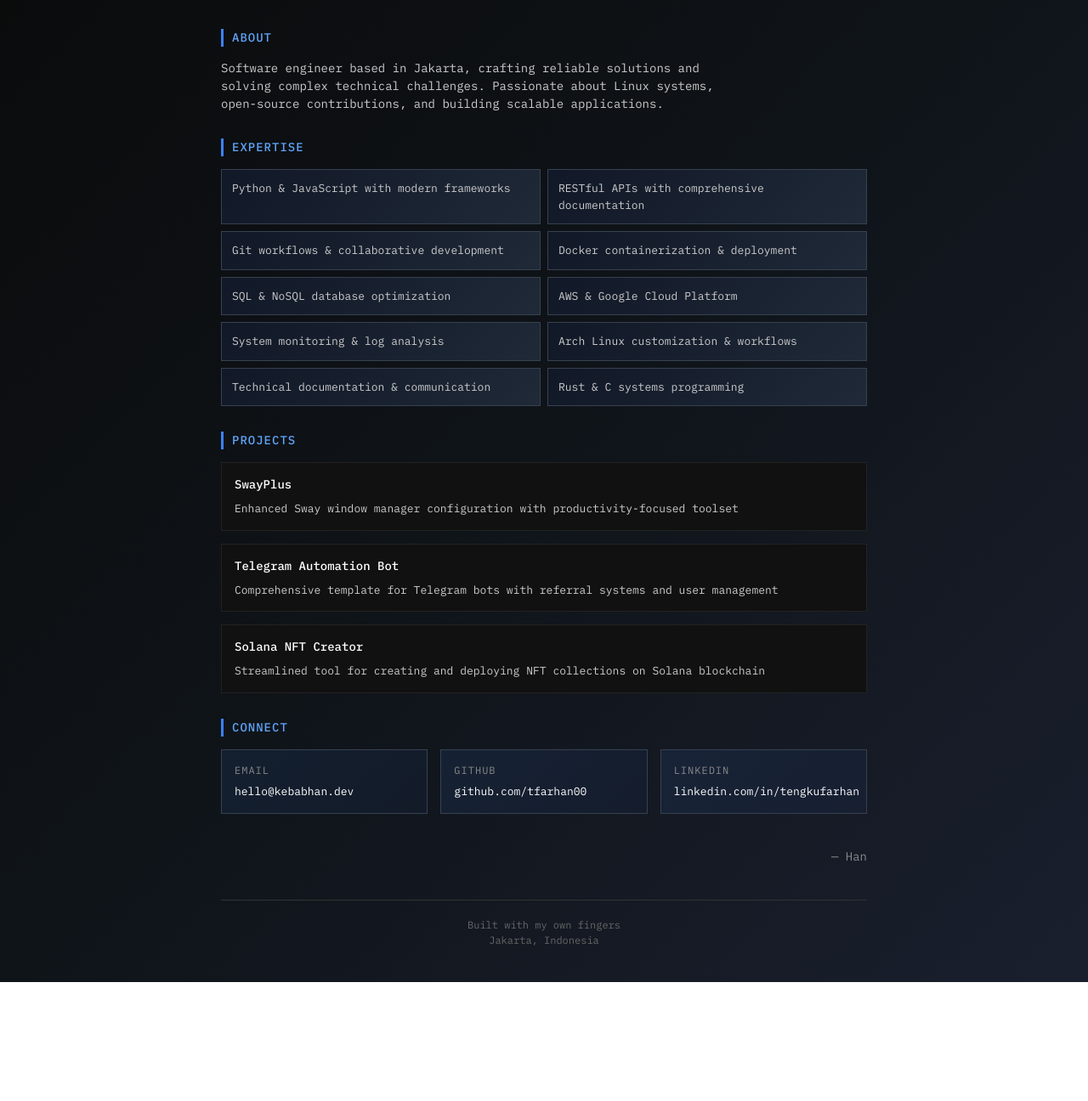
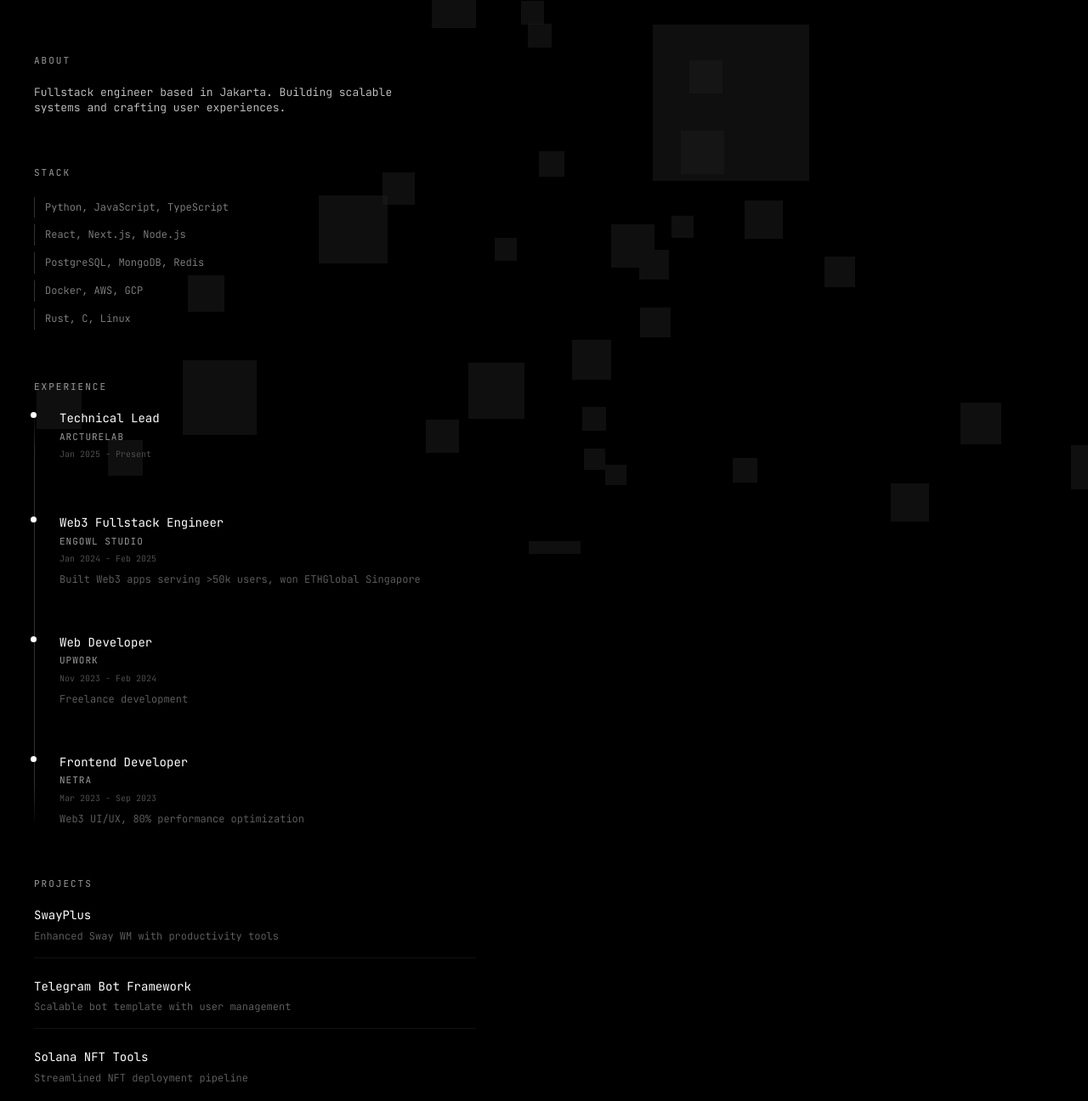
Before and after one commit to tfarhan00/tfarhan00.github.io, a plain HTML site: page index.html in a window 1280 px wide. Shown: the part 148-1444 px from the top of the page at 85% size. Before the commit the page ends 1304 px from the top, so only its background shows below. Drawn offline with nearby package versions, Linux system fonts and the light colour scheme.

Commit message:
Update index.html

```diff
--- a/index.html
+++ b/index.html
@@ -3,8 +3,8 @@
 <head>
     <meta charset="UTF-8">
     <meta name="viewport" content="width=device-width, initial-scale=1.0">
-    <title>Tengku Farhan - Software Engineer</title>
-    <link href="https://fonts.googleapis.com/css2?family=IBM+Plex+Mono:wght@300;400;500&display=swap" rel="stylesheet">
+    <title>Tengku Farhan</title>
+    <link href="https://fonts.googleapis.com/css2?family=JetBrains+Mono:wght@300;400;500&display=swap" rel="stylesheet">
     <style>
         * {
             margin: 0;
@@ -13,197 +13,307 @@
         }
 
         body {
-            font-family: 'IBM Plex Mono', monospace;
-            background: linear-gradient(135deg, #0a0a0a 0%, #0f1419 50%, #1a1f2e 100%);
-            color: #e0e0e0;
-            line-height: 1.5;
-            font-size: 14px;
-            min-height: 100vh;
+            font-family: 'JetBrains Mono', monospace;
+            background: #000;
+            color: #fff;
+            line-height: 1.4;
+            font-size: 13px;
+            overflow-x: hidden;
+        }
+
+        #canvas {
+            position: fixed;
+            top: 0;
+            left: 0;
+            width: 100%;
+            height: 100%;
+            z-index: -1;
+            opacity: 0.1;
         }
 
         .container {
-            max-width: 800px;
-            margin: 0 auto;
-            padding: 40px 20px;
+            max-width: 600px;
+            padding: 60px 40px;
+            position: relative;
+            z-index: 1;
         }
 
         .header {
-            border-bottom: 1px solid #2d3748;
-            background: linear-gradient(90deg, rgba(59, 130, 246, 0.1), rgba(37, 99, 235, 0.05));
-            padding: 20px;
-            margin-bottom: 40px;
+            margin-bottom: 80px;
         }
 
         .name {
-            font-size: 24px;
-            font-weight: 500;
-            color: #ffffff;
-            margin-bottom: 4px;
+            font-size: 32px;
+            font-weight: 300;
+            letter-spacing: -1px;
+            margin-bottom: 8px;
         }
 
         .title {
             font-size: 14px;
-            color: #888;
+            color: #666;
             font-weight: 300;
         }
 
         .section {
-            margin-bottom: 30px;
+            margin-bottom: 60px;
         }
 
         .section-title {
-            font-size: 14px;
-            color: #60a5fa;
-            font-weight: 500;
-            margin-bottom: 15px;
+            font-size: 11px;
+            color: #999;
+            font-weight: 400;
+            margin-bottom: 20px;
             text-transform: uppercase;
-            letter-spacing: 1px;
-            border-left: 3px solid #3b82f6;
-            padding-left: 10px;
+            letter-spacing: 2px;
         }
 
         .about {
             color: #ccc;
-            max-width: 600px;
+            font-weight: 300;
+            max-width: 480px;
         }
 
         .skills {
-            display: grid;
-            grid-template-columns: repeat(auto-fit, minmax(350px, 1fr));
+            display: flex;
+            flex-direction: column;
             gap: 8px;
         }
 
         .skill-item {
-            background: linear-gradient(135deg, #111827, #1f2937);
-            padding: 12px;
-            border: 1px solid #374151;
-            font-size: 13px;
-            color: #ccc;
-            transition: border-color 0.2s ease;
+            font-size: 12px;
+            color: #888;
+            font-weight: 300;
+            padding: 4px 0;
+            border-left: 1px solid #333;
+            padding-left: 12px;
+            transition: all 0.3s ease;
         }
 
         .skill-item:hover {
-            border-color: #3b82f6;
+            color: #fff;
+            border-left-color: #fff;
         }
 
         .projects {
-            display: grid;
-            gap: 15px;
+            display: flex;
+            flex-direction: column;
+            gap: 24px;
         }
 
         .project {
-            background: #111;
-            padding: 15px;
-            border: 1px solid #222;
+            border-bottom: 1px solid #111;
+            padding-bottom: 16px;
+        }
+
+        .project:last-child {
+            border-bottom: none;
         }
 
         .project-name {
-            color: #ffffff;
-            font-weight: 500;
+            color: #fff;
+            font-weight: 400;
             font-size: 14px;
+            margin-bottom: 6px;
+        }
+
+        .project-desc {
+            font-size: 12px;
+            color: #666;
+            font-weight: 300;
+        }
+
+        /* Timeline Styles */
+        .timeline {
+            position: relative;
+            padding-left: 30px;
+        }
+
+        .timeline::before {
+            content: '';
+            position: absolute;
+            left: 0;
+            top: 0;
+            bottom: 0;
+            width: 1px;
+            background: linear-gradient(to bottom,
+                transparent 0%,
+                #333 10%,
+                #333 90%,
+                transparent 100%);
+        }
+
+        .timeline-item {
+            position: relative;
+            margin-bottom: 32px;
+            padding-bottom: 24px;
+        }
+
+        .timeline-item:last-child {
+            margin-bottom: 0;
+            padding-bottom: 0;
+        }
+
+        .timeline-item::before {
+            content: '';
+            position: absolute;
+            left: -34px;
+            top: 2px;
+            width: 7px;
+            height: 7px;
+            background: #fff;
+            border-radius: 50%;
+            transition: all 0.3s ease;
+        }
+
+        .timeline-item:hover::before {
+            background: #fff;
+            transform: scale(1.2);
+            box-shadow: 0 0 8px rgba(255, 255, 255, 0.3);
+        }
+
+        .timeline-role {
+            color: #fff;
+            font-weight: 400;
+            font-size: 14px;
+            margin-bottom: 4px;
+        }
+
+        .timeline-company {
+            font-size: 11px;
+            color: #999;
+            text-transform: uppercase;
+            letter-spacing: 1px;
+            margin-bottom: 6px;
+        }
+
+        .timeline-period {
+            font-size: 10px;
+            color: #555;
+            font-weight: 300;
             margin-bottom: 8px;
         }
 
-        .project-desc {
-            font-size: 13px;
-            color: #ccc;
+        .timeline-desc {
+            font-size: 12px;
+            color: #666;
+            font-weight: 300;
+            line-height: 1.5;
         }
 
         .contact {
-            display: grid;
-            grid-template-columns: repeat(auto-fit, minmax(200px, 1fr));
-            gap: 15px;
+            display: flex;
+            flex-direction: column;
+            gap: 16px;
         }
 
         .contact-item {
-            background: linear-gradient(135deg, rgba(59, 130, 246, 0.1), rgba(37, 99, 235, 0.05));
-            padding: 15px;
-            border: 1px solid #374151;
-            transition: border-color 0.2s ease;
-        }
-
-        .contact-item:hover {
-            border-color: #3b82f6;
+            display: flex;
+            align-items: center;
+            gap: 16px;
         }
 
         .contact-label {
-            font-size: 12px;
-            color: #888;
+            font-size: 11px;
+            color: #666;
             text-transform: uppercase;
             letter-spacing: 1px;
-            margin-bottom: 5px;
+            min-width: 60px;
         }
 
         .contact-item a {
-            color: #ffffff;
+            color: #ccc;
             text-decoration: none;
-            font-size: 13px;
+            font-size: 12px;
+            font-weight: 300;
+            transition: color 0.3s ease;
         }
 
         .contact-item a:hover {
-            color: #ccc;
+            color: #fff;
         }
 
         .signature {
-            margin-top: 40px;
-            text-align: right;
-            color: #888;
-            font-size: 14px;
+            margin-top: 100px;
+            font-size: 11px;
+            color: #333;
+            font-weight: 300;
         }
 
         .footer {
-            margin-top: 40px;
+            margin-top: 60px;
             padding-top: 20px;
-            border-top: 1px solid #333;
-            text-align: center;
-            color: #666;
-            font-size: 12px;
+            border-top: 1px solid #111;
+            color: #333;
+            font-size: 10px;
+            font-weight: 300;
         }
 
         /* Responsive */
         @media (max-width: 768px) {
             .container {
-                padding: 20px 15px;
+                padding: 40px 20px;
             }
 
-            .skills {
-                grid-template-columns: 1fr;
-            }
-
-            .contact {
-                grid-template-columns: 1fr;
+            .name {
+                font-size: 24px;
             }
         }
     </style>
 </head>
 <body>
+    <canvas id="canvas"></canvas>
+
     <div class="container">
         <div class="header">
             <h1 class="name">Tengku Farhan</h1>
-            <p class="title">Software Engineer</p>
+            <p class="title">Fullstack Engineer</p>
         </div>
 
         <div class="section">
             <h2 class="section-title">About</h2>
             <p class="about">
-                Software engineer based in Jakarta, crafting reliable solutions and solving complex technical challenges.
-                Passionate about Linux systems, open-source contributions, and building scalable applications.
+                Fullstack engineer based in Jakarta. Building scalable systems and crafting user experiences.
             </p>
         </div>
 
         <div class="section">
-            <h2 class="section-title">Expertise</h2>
+            <h2 class="section-title">Stack</h2>
             <div class="skills">
-                <div class="skill-item">Python & JavaScript with modern frameworks</div>
-                <div class="skill-item">RESTful APIs with comprehensive documentation</div>
-                <div class="skill-item">Git workflows & collaborative development</div>
-                <div class="skill-item">Docker containerization & deployment</div>
-                <div class="skill-item">SQL & NoSQL database optimization</div>
-                <div class="skill-item">AWS & Google Cloud Platform</div>
-                <div class="skill-item">System monitoring & log analysis</div>
-                <div class="skill-item">Arch Linux customization & workflows</div>
-                <div class="skill-item">Technical documentation & communication</div>
-                <div class="skill-item">Rust & C systems programming</div>
+                <div class="skill-item">Python, JavaScript, TypeScript</div>
+                <div class="skill-item">React, Next.js, Node.js</div>
+                <div class="skill-item">PostgreSQL, MongoDB, Redis</div>
+                <div class="skill-item">Docker, AWS, GCP</div>
+                <div class="skill-item">Rust, C, Linux</div>
+            </div>
+        </div>
+
+        <div class="section">
+            <h2 class="section-title">Experience</h2>
+            <div class="timeline">
+                <div class="timeline-item">
+                    <div class="timeline-role">Technical Lead</div>
+                    <div class="timeline-company">ArctureLab</div>
+                    <div class="timeline-period">Jan 2025 - Present</div>
+                </div>
+                <div class="timeline-item">
+                    <div class="timeline-role">Web3 Fullstack Engineer</div>
+                    <div class="timeline-company">Engowl Studio</div>
+                    <div class="timeline-period">Jan 2024 - Feb 2025</div>
+                    <div class="timeline-desc">Built Web3 apps serving >50k users, won ETHGlobal Singapore</div>
+                </div>
+                <div class="timeline-item">
+                    <div class="timeline-role">Web Developer</div>
+                    <div class="timeline-company">Upwork</div>
+                    <div class="timeline-period">Nov 2023 - Feb 2024</div>
+                    <div class="timeline-desc">Freelance development</div>
+                </div>
+                <div class="timeline-item">
+                    <div class="timeline-role">Frontend Developer</div>
+                    <div class="timeline-company">Netra</div>
+                    <div class="timeline-period">Mar 2023 - Sep 2023</div>
+                    <div class="timeline-desc">Web3 UI/UX, 80% performance optimization</div>
+                </div>
             </div>
         </div>
 
@@ -212,15 +322,15 @@
             <div class="projects">
                 <div class="project">
                     <div class="project-name">SwayPlus</div>
-                    <div class="project-desc">Enhanced Sway window manager configuration with productivity-focused toolset</div>
+                    <div class="project-desc">Enhanced Sway WM with productivity tools</div>
                 </div>
                 <div class="project">
-                    <div class="project-name">Telegram Automation Bot</div>
-                    <div class="project-desc">Comprehensive template for Telegram bots with referral systems and user management</div>
+                    <div class="project-name">Telegram Bot Framework</div>
+                    <div class="project-desc">Scalable bot template with user management</div>
                 </div>
                 <div class="project">
-                    <div class="project-name">Solana NFT Creator</div>
-                    <div class="project-desc">Streamlined tool for creating and deploying NFT collections on Solana blockchain</div>
+                    <div class="project-name">Solana NFT Tools</div>
+                    <div class="project-desc">Streamlined NFT deployment pipeline</div>
                 </div>
             </div>
         </div>
@@ -234,11 +344,11 @@
                 </div>
                 <div class="contact-item">
                     <div class="contact-label">GitHub</div>
-                    <a href="https://github.com/tfarhan00" target="_blank">github.com/tfarhan00</a>
+                    <a href="https://github.com/tfarhan00" target="_blank">tfarhan00</a>
                 </div>
                 <div class="contact-item">
                     <div class="contact-label">LinkedIn</div>
-                    <a href="https://linkedin.com/in/tengkufarhan" target="_blank">linkedin.com/in/tengkufarhan</a>
+                    <a href="https://linkedin.com/in/tengkufarhan" target="_blank">tengkufarhan</a>
                 </div>
             </div>
         </div>
@@ -246,9 +356,97 @@
         <div class="signature">— Han</div>
 
         <div class="footer">
-            <p>Built with my own fingers</p>
             <p>Jakarta, Indonesia</p>
         </div>
     </div>
+
+    <script src="https://cdnjs.cloudflare.com/ajax/libs/three.js/r128/three.min.js"></script>
+    <script>
+        // Three.js WebGPU-style minimalist particle system
+        const canvas = document.getElementById('canvas');
+        const scene = new THREE.Scene();
+        const camera = new THREE.PerspectiveCamera(75, window.innerWidth / window.innerHeight, 0.1, 1000);
+        const renderer = new THREE.WebGLRenderer({ canvas, alpha: true });
+
+        renderer.setSize(window.innerWidth, window.innerHeight);
+        renderer.setClearColor(0x000000, 0);
+
+        // Create minimal particle system
+        const particleCount = 100;
+        const particles = new THREE.BufferGeometry();
+        const positions = new Float32Array(particleCount * 3);
+        const velocities = [];
+
+        for (let i = 0; i < particleCount; i++) {
+            positions[i * 3] = (Math.random() - 0.5) * 20;
+            positions[i * 3 + 1] = (Math.random() - 0.5) * 20;
+            positions[i * 3 + 2] = (Math.random() - 0.5) * 20;
+
+            velocities.push({
+                x: (Math.random() - 0.5) * 0.002,
+                y: (Math.random() - 0.5) * 0.002,
+                z: (Math.random() - 0.5) * 0.002
+            });
+        }
+
+        particles.setAttribute('position', new THREE.BufferAttribute(positions, 3));
+
+        const material = new THREE.PointsMaterial({
+            color: 0xffffff,
+            size: 1,
+            transparent: true,
+            opacity: 0.6
+        });
+
+        const particleSystem = new THREE.Points(particles, material);
+        scene.add(particleSystem);
+
+        camera.position.z = 5;
+
+        // Animation loop
+        function animate() {
+            requestAnimationFrame(animate);
+
+            const positions = particleSystem.geometry.attributes.position.array;
+
+            for (let i = 0; i < particleCount; i++) {
+                positions[i * 3] += velocities[i].x;
+                positions[i * 3 + 1] += velocities[i].y;
+                positions[i * 3 + 2] += velocities[i].z;
+
+                // Wrap around screen
+                if (positions[i * 3] > 10) positions[i * 3] = -10;
+                if (positions[i * 3] < -10) positions[i * 3] = 10;
+                if (positions[i * 3 + 1] > 10) positions[i * 3 + 1] = -10;
+                if (positions[i * 3 + 1] < -10) positions[i * 3 + 1] = 10;
+            }
+
+            particleSystem.geometry.attributes.position.needsUpdate = true;
+            particleSystem.rotation.y += 0.001;
+
+            renderer.render(scene, camera);
+        }
+
+        animate();
+
+        // Handle resize
+        window.addEventListener('resize', () => {
+            camera.aspect = window.innerWidth / window.innerHeight;
+            camera.updateProjectionMatrix();
+            renderer.setSize(window.innerWidth, window.innerHeight);
+        });
+
+        // Mouse interaction
+        let mouseX = 0;
+        let mouseY = 0;
+
+        document.addEventListener('mousemove', (event) => {
+            mouseX = (event.clientX / window.innerWidth) * 2 - 1;
+            mouseY = -(event.clientY / window.innerHeight) * 2 + 1;
+
+            particleSystem.rotation.x = mouseY * 0.1;
+            particleSystem.rotation.y = mouseX * 0.1;
+        });
+    </script>
 </body>
 </html>
```
